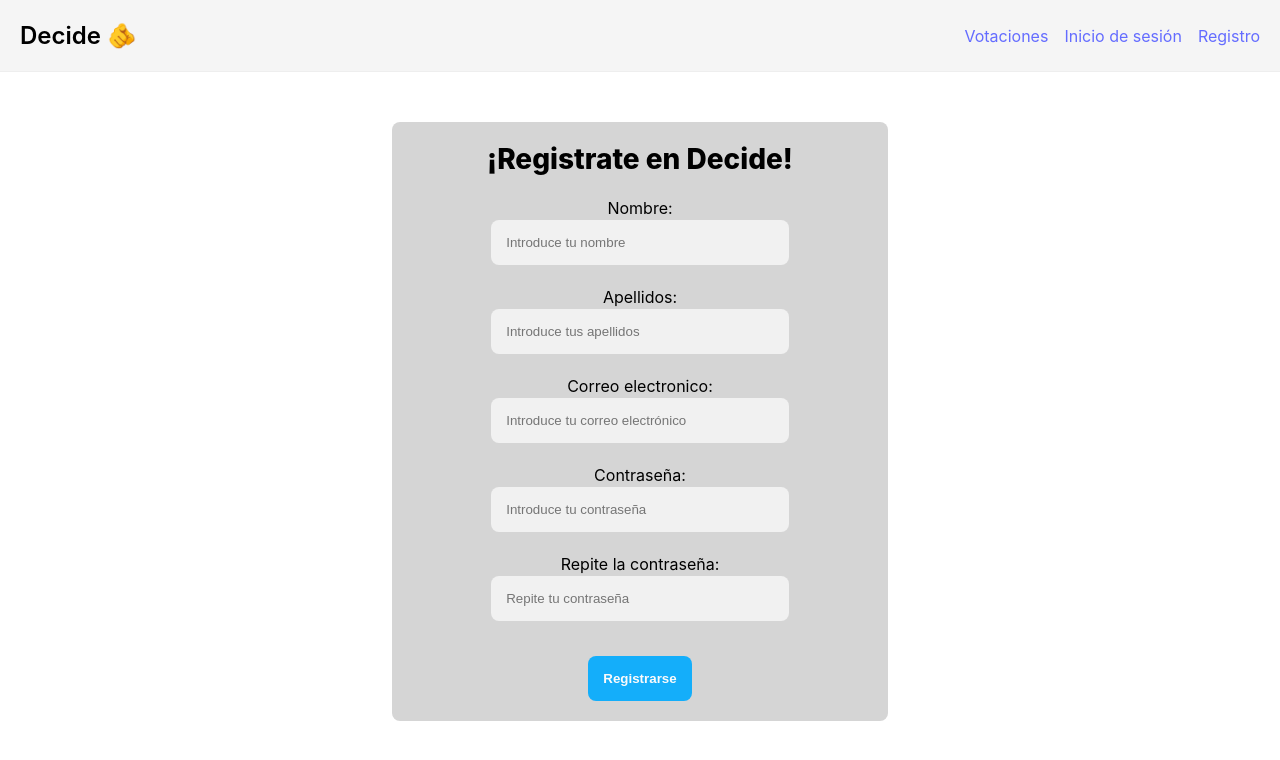
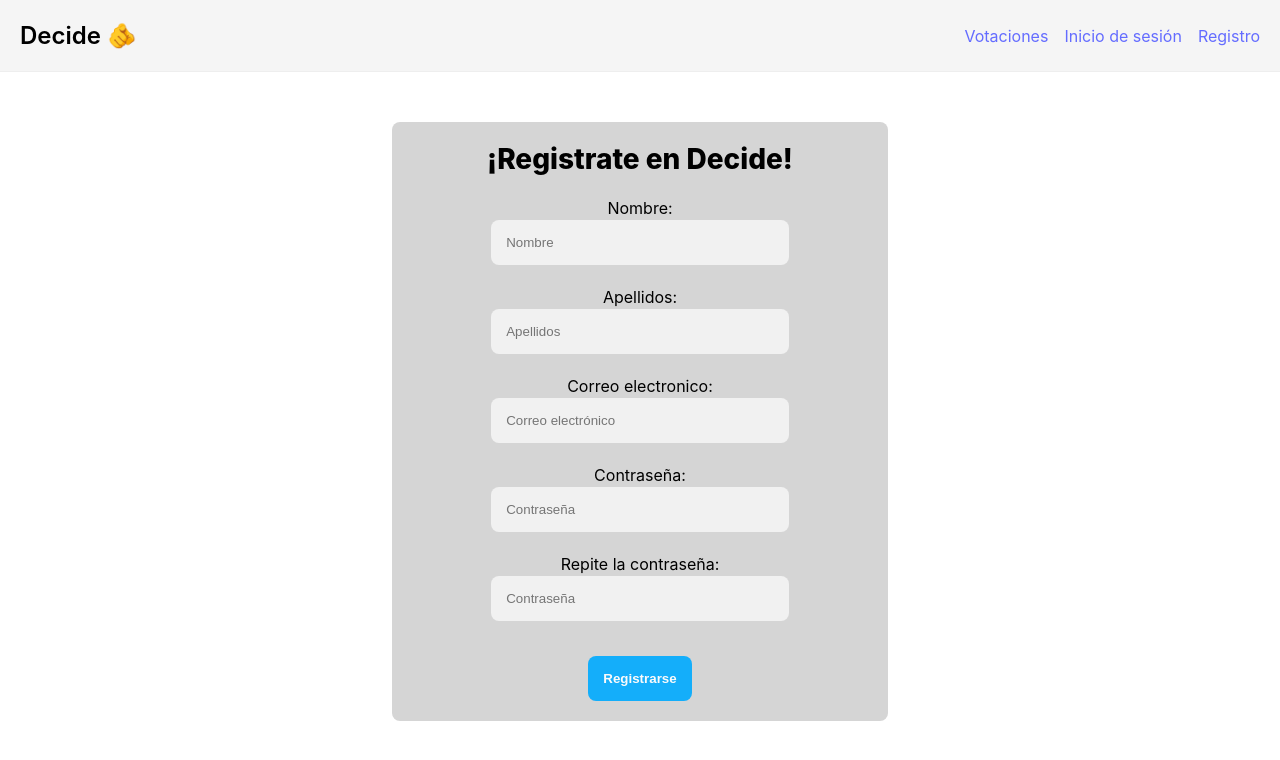
Before and after one commit to jvegax/decide-front, a React (Vite) app: page /signup in a window 1280 px wide. Shown: the top 760 px of the page. Built offline with nearby package versions, Linux system fonts and the light colour scheme.

Commit message:
fix:arregla los placeholder y atributos de los input

```diff
--- a/src/components/signin/index.tsx
+++ b/src/components/signin/index.tsx
@@ -7,10 +7,10 @@ const Signin = () => {
       <Title>¡Inicia sesión en Decide!</Title>
       <LoginForm>
         <Label>Correo electronico:
-          <Input type="email" name="Introduce tu correo electrónico" />
+          <Input type="email" name="Introduce tu correo electrónico" placeholder="Correo electrónico"/>
         </Label>
         <Label>Contraseña:
-          <Input type="password" name="Introduce tu contraseña" />
+          <Input type="password" name="Introduce tu contraseña" placeholder="Contraseña" />
         </Label>
         <LogButton className="btn-register">Iniciar sesion</LogButton>
       </LoginForm>
--- a/src/components/signin/styles.ts
+++ b/src/components/signin/styles.ts
@@ -41,10 +41,7 @@ export const LogButton = styled.button`
     padding: 15px;
 `;
 
-export const Input = styled.input.attrs(props => ({
-    type: props.type,
-    placeholder: props.name,
-}))`
+export const Input = styled.input`
     padding: 15px;
     margin: auto;
     display: flex;
--- a/src/components/signup/index.tsx
+++ b/src/components/signup/index.tsx
@@ -7,19 +7,19 @@ const Signup = () => {
       <Title>¡Registrate en Decide!</Title>
       <RegisterForm>
         <Label>Nombre:
-          <Input type="text" name="Introduce tu nombre"/>
+          <Input type="text" name="Introduce tu nombre" placeholder="Nombre" />
         </Label>
         <Label>Apellidos:
-          <Input type="text" name="Introduce tus apellidos"/>
+          <Input type="text" name="Introduce tus apellidos" placeholder="Apellidos" />
         </Label>
         <Label>Correo electronico:
-          <Input type="email" name="Introduce tu correo electrónico"/>
+          <Input type="email" name="Introduce tu correo electrónico" placeholder="Correo electrónico" />
         </Label>
         <Label>Contraseña:
-          <Input type="password" name="Introduce tu contraseña"/>
+          <Input type="password" name="Introduce tu contraseña" placeholder="Contraseña" />
         </Label>
         <Label>Repite la contraseña:
-          <Input type="password" name="Repite tu contraseña"/>
+          <Input type="password" name="Repite tu contraseña" placeholder="Contraseña" />
         </Label>
         <RegButton className="btn-register">Registrarse</RegButton>
       </RegisterForm>
--- a/src/components/signup/styles.ts
+++ b/src/components/signup/styles.ts
@@ -20,6 +20,19 @@ export const Title = styled.h1`
     margin: 5%;
 `;
 
+export const Input = styled.input`
+    padding: 15px;
+    margin: auto;
+    display: flex;
+    border-radius: 8px;
+    background: #f1f1f1;
+    color: #000000;
+    width: 60%;
+    outline: none;
+    border: none;
+    margin-bottom: 20px;
+`;
+
 export const Label = styled.label`
     color: #000000;
     font-size: medium;
@@ -40,19 +53,3 @@ export const RegButton = styled.button`
     margin-bottom: 20px;
     padding: 15px;
 `;
-
-export const Input = styled.input.attrs(props => ({
-    type: props.type,
-    placeholder: props.name,
-}))`
-    padding: 15px;
-    margin: auto;
-    display: flex;
-    border-radius: 8px;
-    background: #f1f1f1;
-    color: #000000;
-    width: 60%;
-    outline: none;
-    border: none;
-    margin-bottom: 20px;
-`;
```
